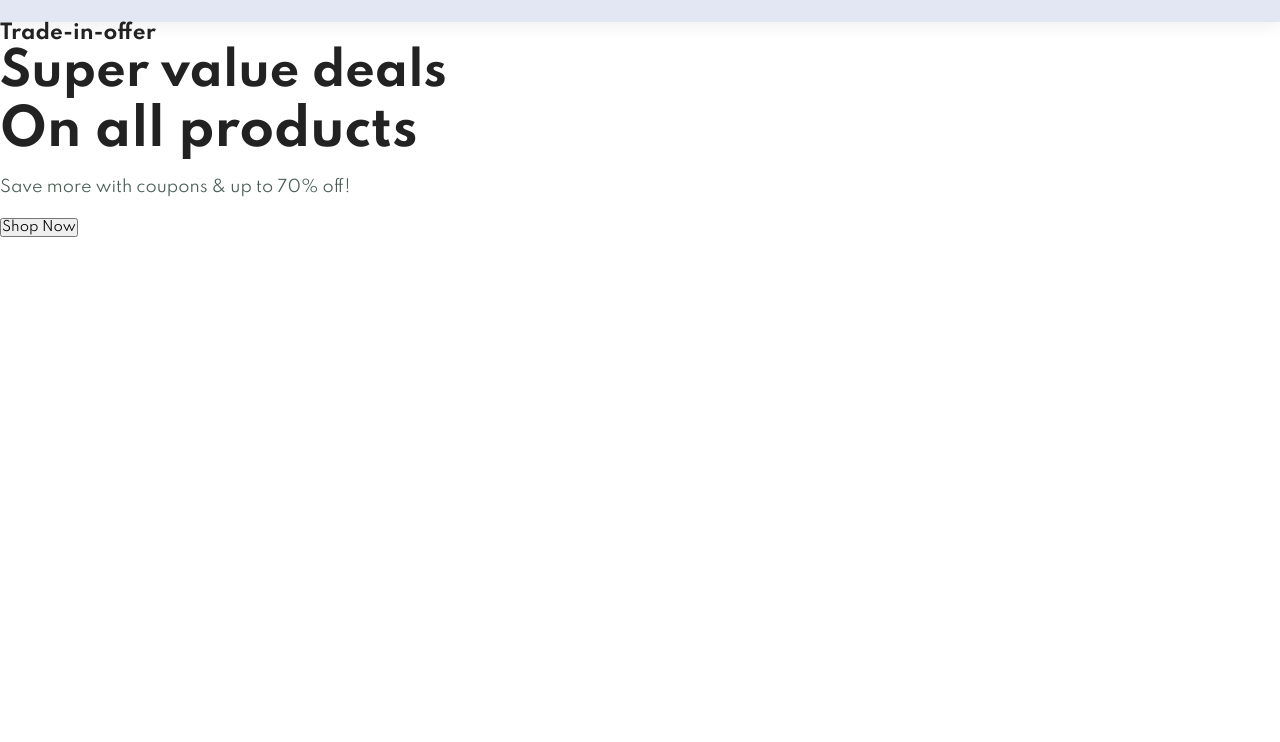
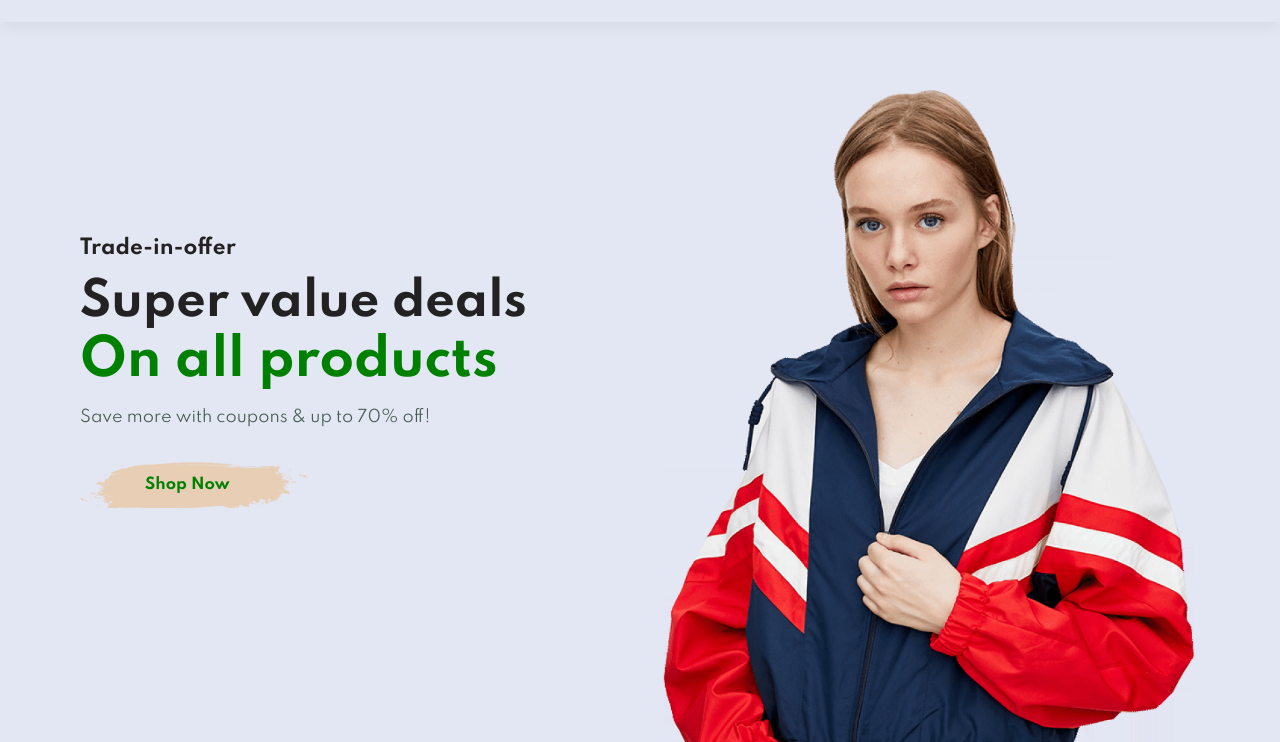
Before and after one commit to Andrei-Olaru/Ecommerce-Website, a plain HTML site: page index.html in a window 1280 px wide. Shown: the part 74-816 px from the top of the page. Drawn offline with Linux system fonts and the light colour scheme.

Commit message:
Added homepage hero section

```diff
--- a/style.css
+++ b/style.css
@@ -60,6 +60,10 @@ body {
     padding: 2vw 2vw;
     background: #E3E6F3;
     box-shadow: 0 5px 15px rgba(0, 0, 0, 0.06);
+    z-index: 999;
+    position: sticky;
+    top: 0;
+    left: 0;
 }
 
 
@@ -101,6 +105,38 @@ body {
 }
 
 /* Home Page */
+#hero{
+  background-image: url("img/hero4.png");
+  height: 90vh;
+  width: 100%;
+  background-size: cover;
+  background-position: top 25% right 0;
+  padding: 0 80px;
+  display: flex;
+  flex-direction: column;
+  align-items: flex-start;
+  justify-content: center;
+}
+
+#hero h4{
+  padding-bottom: 15px;
+}
+
+#hero h1{
+  color: #008000;
+}
+
+#hero button{
+  background-image: url("img/button.png");
+  background-color: transparent;
+  color: #008000;
+  border: 0;
+  padding: 14px 80px 14px 65px;
+  background-repeat: no-repeat;
+  cursor: pointer;
+  font-weight: 700;
+  font-size: 15px;
+}
 
 /* Shop Page */
 
```
